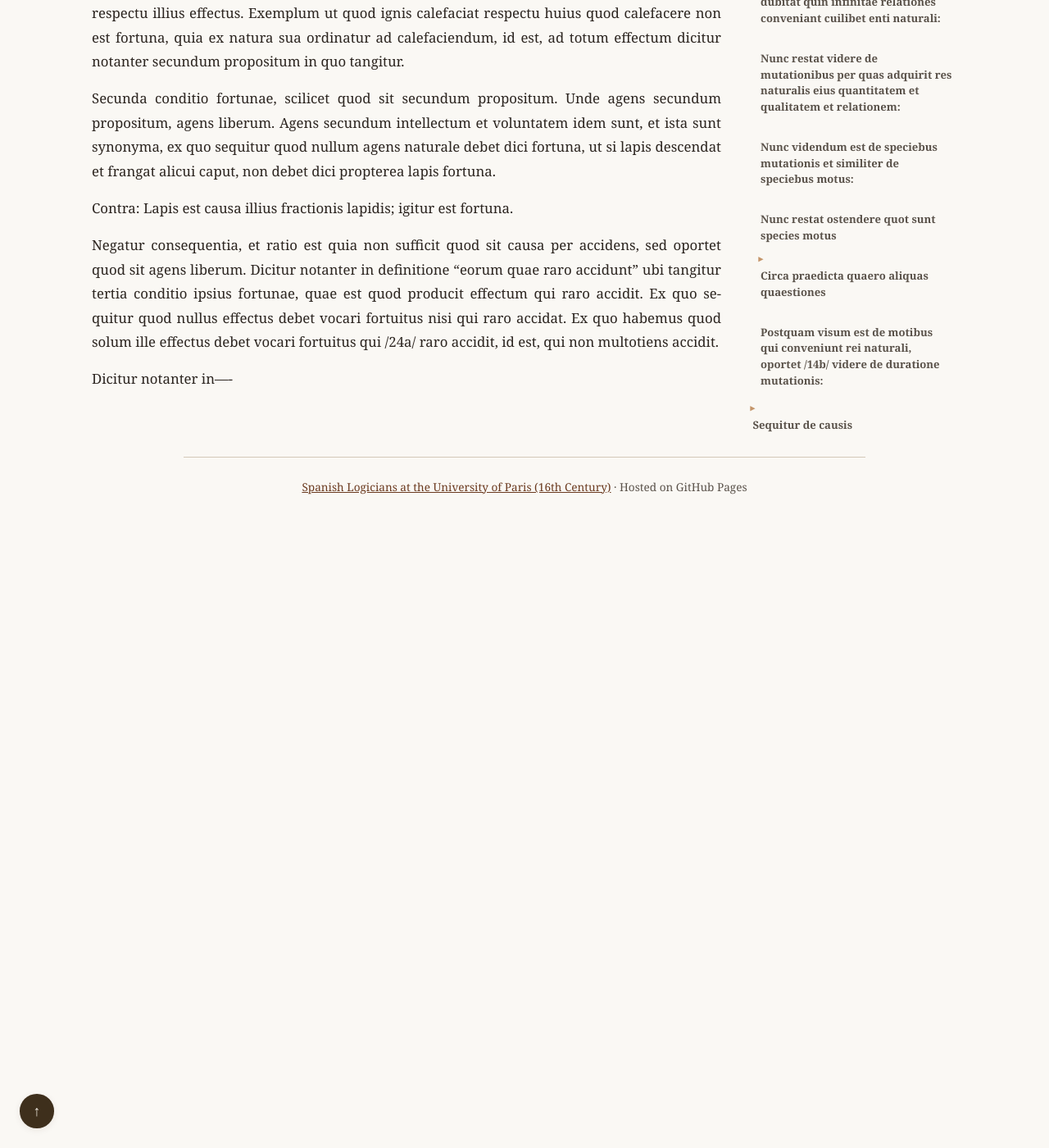
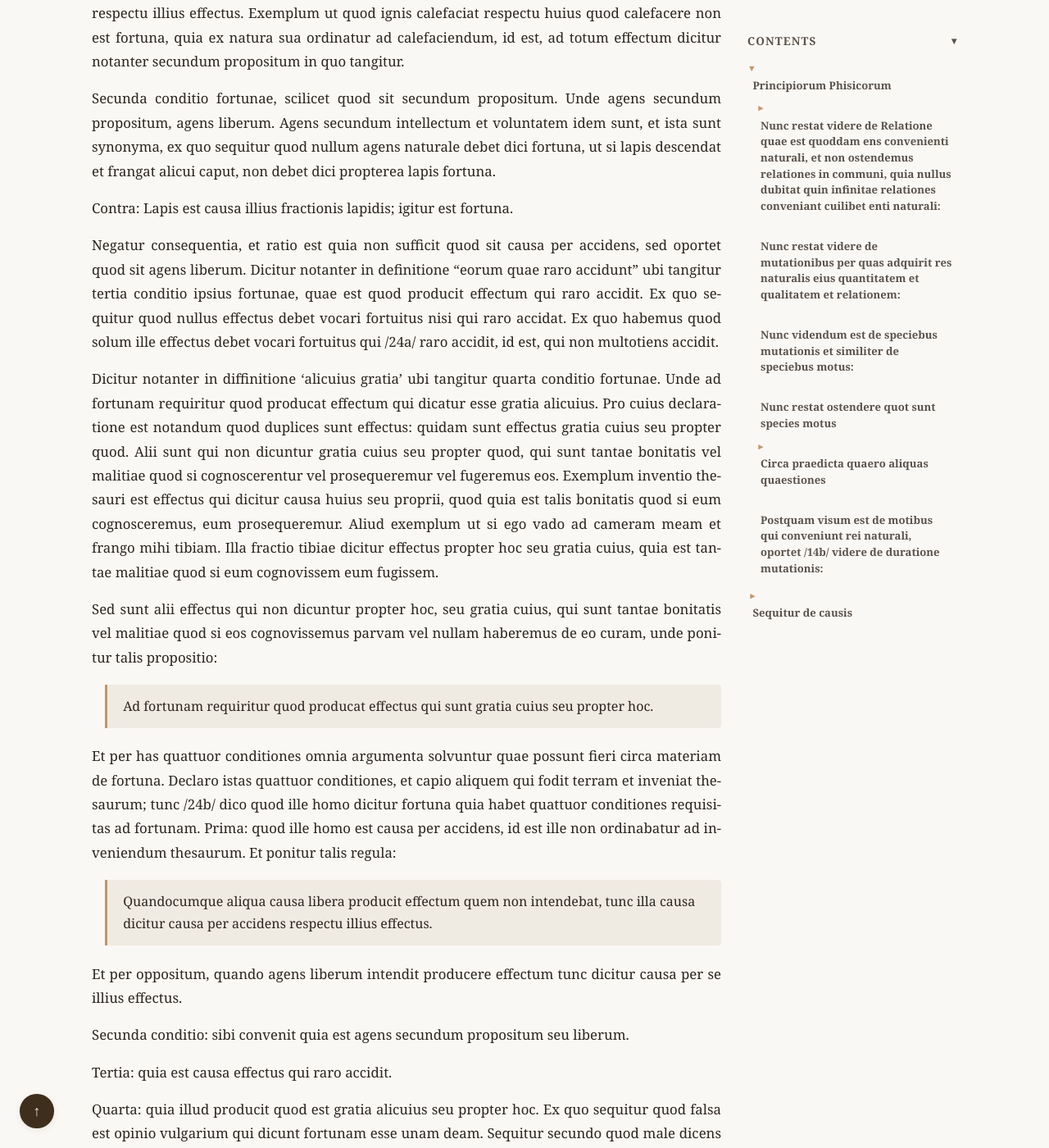
Before and after one commit to JoseBalado/Spanish-Logicians-at-the-University-of-Paris, a Jekyll site: the page built from philosophers/Jeronimo-Pardo/Principiorum-Phisicorum.md, in a window 1280 px wide and 1400 px high, scrolled down 27352 px. Shown: the whole window at 82% size. Built offline with Jekyll 4.4.1, drawn with Linux system fonts in a browser that asks for light colours; before the commit the page ends 27982 px from its top, so only the background shows below that; some of the changed text lies outside the part shown.

Commit message:
Pardo. Principiorum Phisicorum. Page 24.

```diff
--- a/philosophers/Jeronimo-Pardo/Principiorum-Phisicorum.md
+++ b/philosophers/Jeronimo-Pardo/Principiorum-Phisicorum.md
@@ -542,7 +542,30 @@ Contra: Lapis est causa illius fractionis lapidis; igitur est fortuna.
 
 Negatur consequentia, et ratio est quia non sufficit quod sit causa per accidens, sed oportet quod sit agens liberum. Dicitur notanter in definitione "eorum quae raro accidunt" ubi tangitur tertia conditio ipsius fortunae, quae est quod producit effectum qui raro accidit. Ex quo sequitur quod nullus effectus debet vocari fortuitus nisi qui raro accidat. Ex quo habemus quod solum ille effectus debet vocari fortuitus qui /24a/ raro accidit, id est, qui non multotiens accidit.
 
-Dicitur notanter in----
+Dicitur notanter in diffinitione 'alicuius gratia' ubi tangitur quarta conditio fortunae. Unde ad fortunam requiritur quod producat effectum qui dicatur esse gratia alicuius. Pro cuius declaratione est notandum quod duplices sunt effectus: quidam sunt effectus gratia cuius seu propter quod. Alii sunt qui non dicuntur gratia cuius seu propter quod, qui sunt tantae bonitatis vel malitiae quod si cognoscerentur vel prosequeremur vel fugeremus eos. Exemplum inventio thesauri est effectus qui dicitur causa huius seu proprii, quod quia est talis bonitatis quod si eum cognosceremus, eum prosequeremur. Aliud exemplum ut si ego vado ad cameram meam et frango mihi tibiam. Illa fractio tibiae dicitur effectus propter hoc seu gratia cuius, quia est tantae malitiae quod si eum cognovissem eum fugissem.
+
+Sed sunt alii effectus qui non dicuntur propter hoc, seu gratia cuius, qui sunt tantae bonitatis vel malitiae quod si eos cognovissemus parvam vel nullam haberemus de eo curam, unde ponitur talis propositio:
+
+> Ad fortunam requiritur quod producat effectus qui sunt gratia cuius seu propter hoc.
+
+Et per has quattuor conditiones omnia argumenta solvuntur quae possunt fieri circa materiam de fortuna. Declaro istas quattuor conditiones, et capio aliquem qui fodit terram et inveniat thesaurum; tunc /24b/ dico quod ille homo dicitur fortuna quia habet quattuor conditiones requisitas ad fortunam. Prima: quod ille homo est causa per accidens, id est ille non ordinabatur ad inveniendum thesaurum. Et ponitur talis regula:
+
+> Quandocumque aliqua causa libera producit effectum quem non intendebat, tunc illa causa dicitur causa per accidens respectu illius effectus.
+
+Et per oppositum, quando agens liberum intendit producere effectum tunc dicitur causa per se illius effectus.
+
+Secunda conditio: sibi convenit quia est agens secundum propositum seu liberum.
+
+Tertia: quia est causa effectus qui raro accidit.
+
+Quarta: quia illud producit quod est gratia alicuius seu propter hoc. Ex quo sequitur quod falsa est opinio vulgarium qui dicunt fortunam esse unam deam. Sequitur secundo quod male dicens fortunam seipsum maledicit, quia ipsae est fortuna.
+
+## Nunc videndum est quid est casus:
+
+Ubi prius est notandum quod casus et fortuna se habent sicut superius et inferius, quia omnis fortuna est casus sed non econtra. Unde casus [est] causa per accidens eorum quae raro accidunt, et alicuius gratia cuius effectus immediate vel mediate accidit propter intentionem causae liberae.
+
+Dicitur notanter in definitione 'causa per accidens' per quod tangitur prima conditio casus, quae est quod sit causa per accidens. Et per hoc solvitur una quaestio utrum luna sit causa per accidens respectu sui eclipsis. /25a/
+
 
 <!--
 ## Apparatus Criticus Reference
```
Also changed, not shown: other parts of philosophers/Jeronimo-Pardo/Principiorum-Phisicorum.md (+1 -1 lines).
